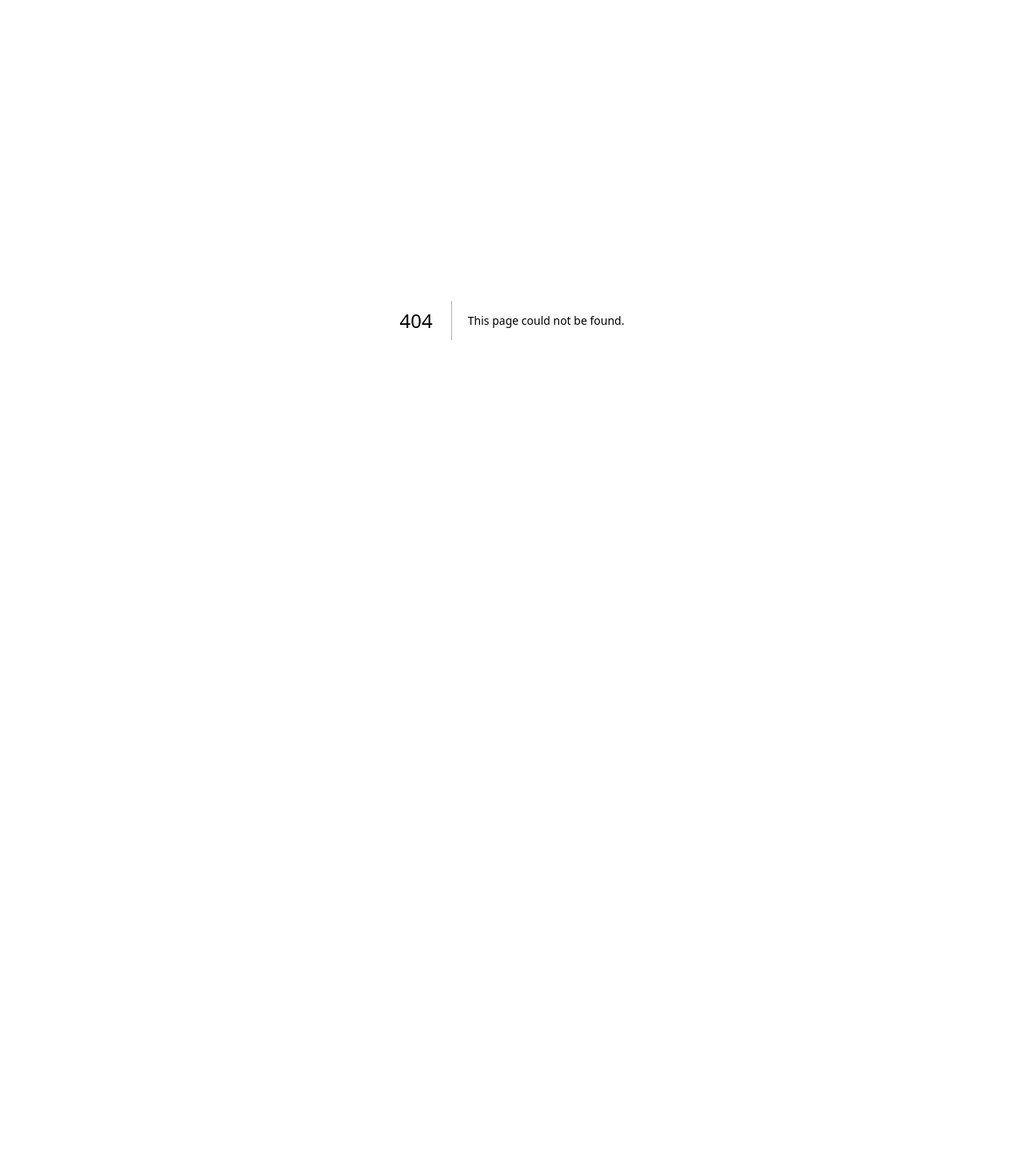
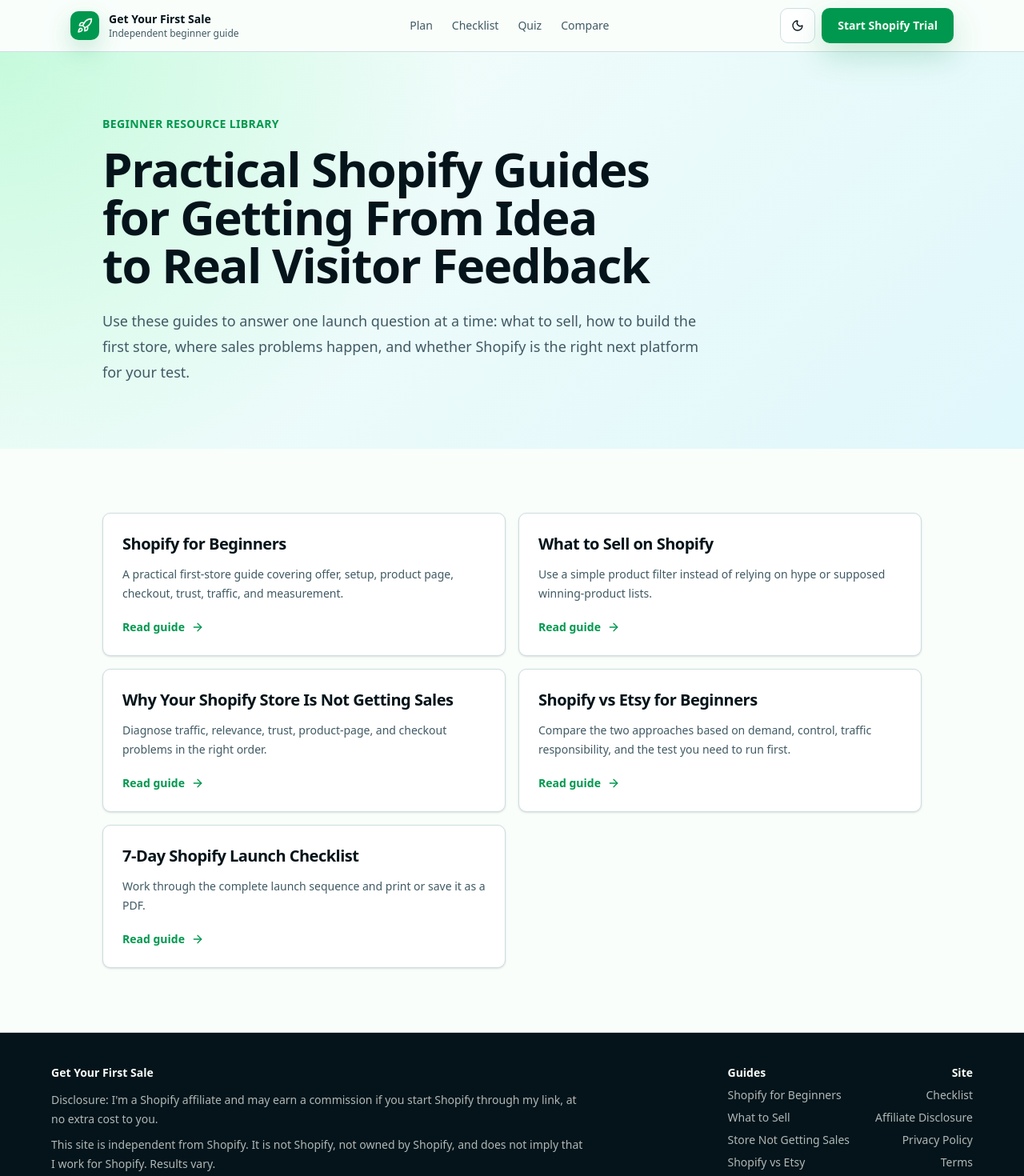
Before and after one commit to Jackoma0209/affiliate-bridge, a Next.js app: page /guides in a window 1280 px wide. Before the commit this address had no page. Shown: the top 1470 px of the page at 80% size. Before the commit the page ends 800 px from the top, so only its background shows below. Built offline with nearby package versions, Linux system fonts and the light colour scheme.

Commit message:
Add beginner guides hub

```diff
--- /dev/null
+++ b/app/guides/page.tsx
@@ -0,0 +1,81 @@
+import type { Metadata } from "next";
+import Link from "next/link";
+import { ArrowRight } from "lucide-react";
+
+import { SiteFooter } from "@/components/site-footer";
+import { SiteHeader } from "@/components/site-header";
+
+export const metadata: Metadata = {
+  title: "Shopify Beginner Guides | Get Your First Sale",
+  description:
+    "Practical beginner guides for choosing a product, launching Shopify, diagnosing no-sales problems, and comparing Shopify with Etsy.",
+  alternates: { canonical: "/guides" },
+};
+
+const guides = [
+  {
+    href: "/shopify-for-beginners",
+    title: "Shopify for Beginners",
+    description: "A practical first-store guide covering offer, setup, product page, checkout, trust, traffic, and measurement.",
+  },
+  {
+    href: "/what-to-sell-on-shopify",
+    title: "What to Sell on Shopify",
+    description: "Use a simple product filter instead of relying on hype or supposed winning-product lists.",
+  },
+  {
+    href: "/why-my-shopify-store-isnt-getting-sales",
+    title: "Why Your Shopify Store Is Not Getting Sales",
+    description: "Diagnose traffic, relevance, trust, product-page, and checkout problems in the right order.",
+  },
+  {
+    href: "/shopify-vs-etsy",
+    title: "Shopify vs Etsy for Beginners",
+    description: "Compare the two approaches based on demand, control, traffic responsibility, and the test you need to run first.",
+  },
+  {
+    href: "/checklist",
+    title: "7-Day Shopify Launch Checklist",
+    description: "Work through the complete launch sequence and print or save it as a PDF.",
+  },
+] as const;
+
+export default function GuidesPage() {
+  return (
+    <>
+      <SiteHeader />
+      <main className="bg-background text-foreground">
+        <section className="bg-[image:var(--hero-gradient)] px-4 py-14 sm:px-6 md:py-20">
+          <div className="mx-auto max-w-5xl">
+            <p className="text-sm font-semibold uppercase tracking-wide text-primary">Beginner resource library</p>
+            <h1 className="mt-4 max-w-4xl text-4xl font-semibold tracking-tight text-balance md:text-6xl">
+              Practical Shopify Guides for Getting From Idea to Real Visitor Feedback
+            </h1>
+            <p className="mt-6 max-w-3xl text-lg leading-8 text-muted-foreground">
+              Use these guides to answer one launch question at a time: what to sell, how to build the first store, where sales problems happen, and whether Shopify is the right next platform for your test.
+            </p>
+          </div>
+        </section>
+
+        <section className="px-4 py-14 sm:px-6 md:py-20">
+          <div className="mx-auto grid max-w-5xl gap-4 md:grid-cols-2">
+            {guides.map((guide) => (
+              <Link
+                key={guide.href}
+                href={guide.href}
+                className="rounded-lg border border-border bg-card p-6 shadow-sm transition-transform hover:-translate-y-0.5 hover:shadow-lg"
+              >
+                <h2 className="text-xl font-semibold tracking-tight text-card-foreground">{guide.title}</h2>
+                <p className="mt-3 text-sm leading-6 text-muted-foreground">{guide.description}</p>
+                <span className="mt-5 inline-flex items-center gap-2 text-sm font-semibold text-primary">
+                  Read guide <ArrowRight className="size-4" aria-hidden="true" />
+                </span>
+              </Link>
+            ))}
+          </div>
+        </section>
+      </main>
+      <SiteFooter />
+    </>
+  );
+}
```
